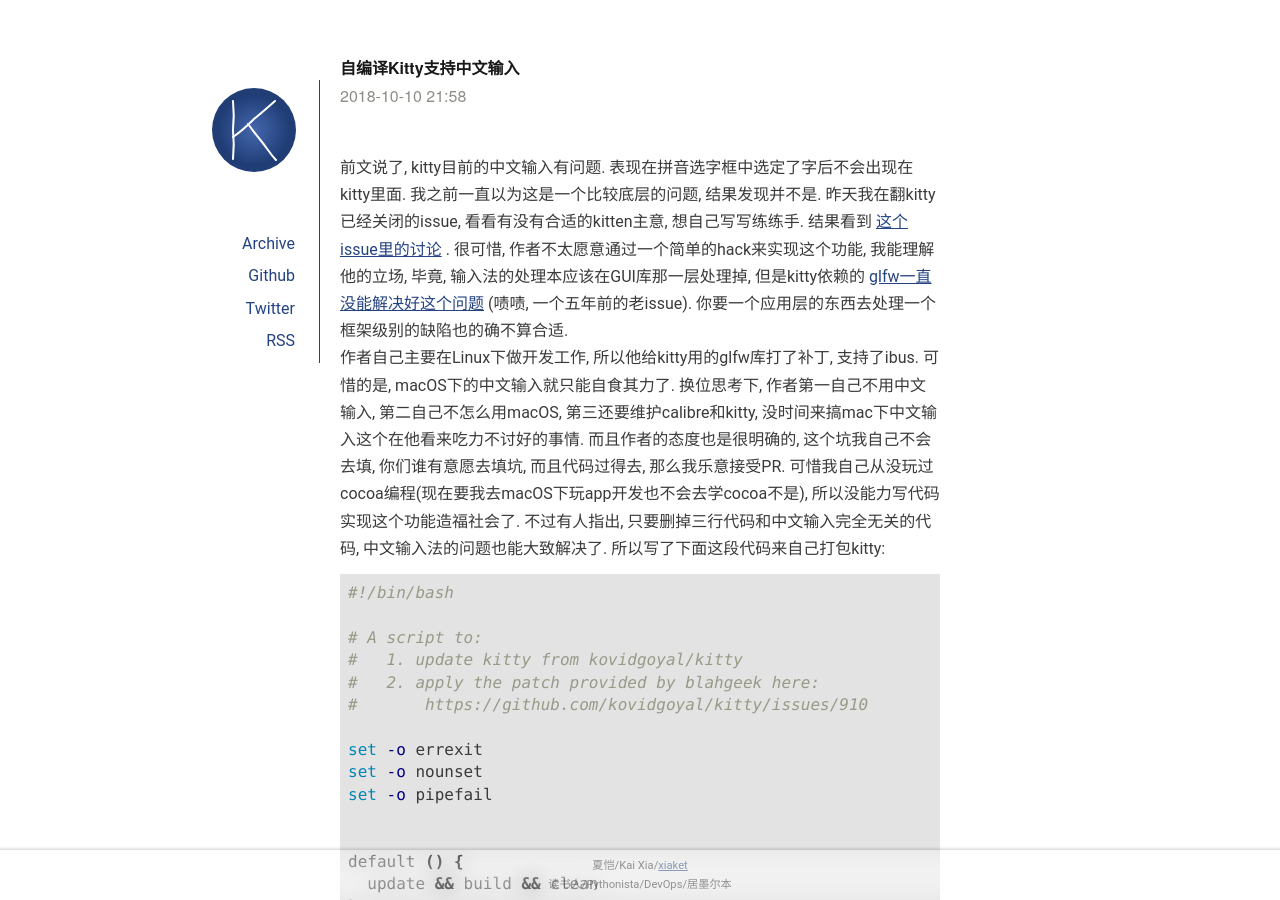
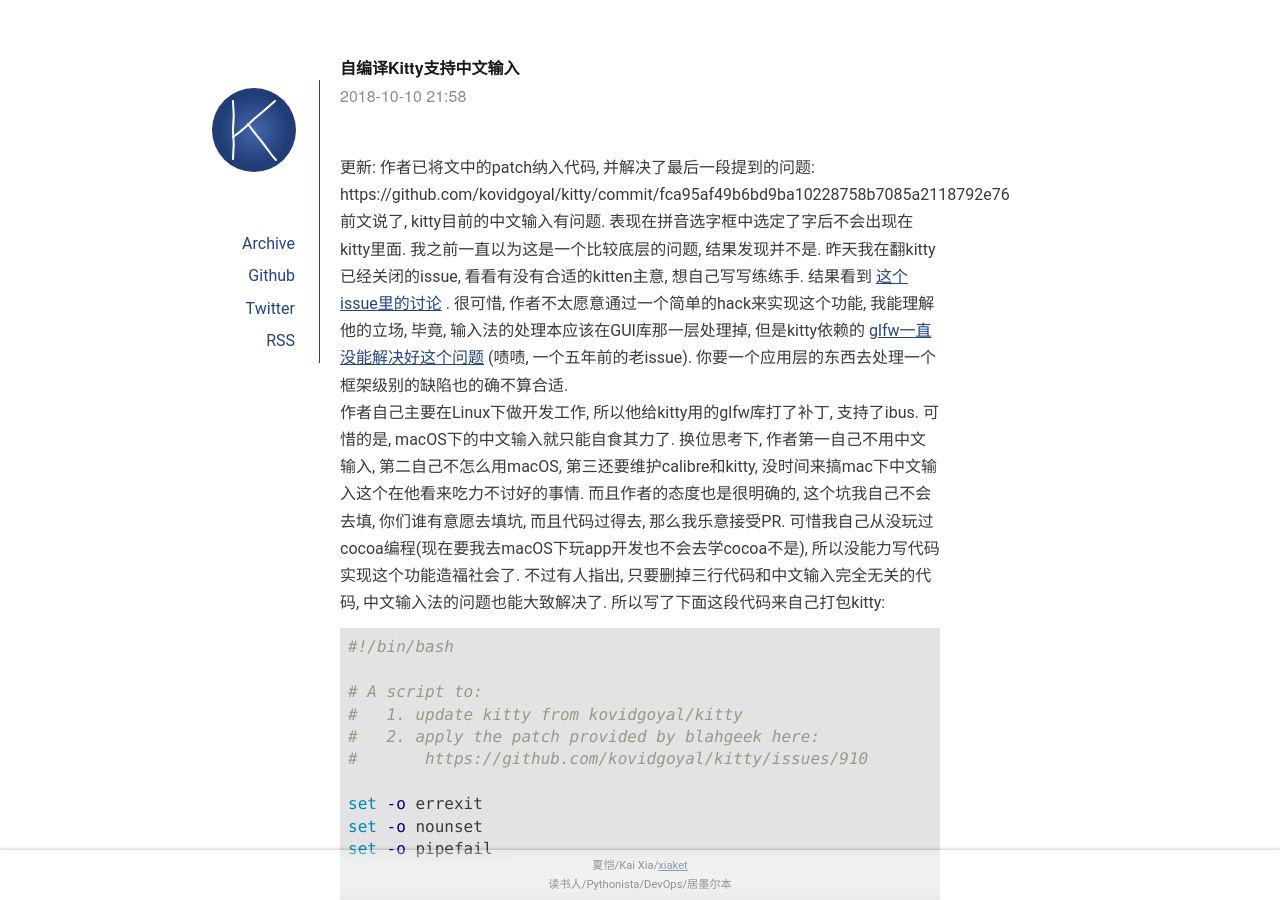
Before and after one commit to xiaket/xiaket.github.io, a Jekyll site: the page built from _posts/2018-10-10-kitty-chinese-ime.md, in a window 1280 px wide and 900 px high. Built offline with Jekyll 4.4.1, drawn with Linux system fonts in a browser that asks for light colours.

Commit message:
add update on this issue.
Signed-off-by: Kai Xia <xiaket@gmail.com>

```diff
--- a/_posts/2018-10-10-kitty-chinese-ime.md
+++ b/_posts/2018-10-10-kitty-chinese-ime.md
@@ -4,6 +4,10 @@ date:   2018-10-10 20:58 +1000
 lang:   zh
 ref:    kitty-chinese-ime
 ---
+
+
+
+更新: 作者已将文中的patch纳入代码, 并解决了最后一段提到的问题: https://github.com/kovidgoyal/kitty/commit/fca95af49b6bd9ba10228758b7085a2118792e76
 
 前文说了, kitty目前的中文输入有问题. 表现在拼音选字框中选定了字后不会出现在kitty里面. 我之前一直以为这是一个比较底层的问题, 结果发现并不是. 昨天我在翻kitty已经关闭的issue, 看看有没有合适的kitten主意, 想自己写写练练手. 结果看到[这个issue里的讨论](https://github.com/kovidgoyal/kitty/issues/910). 很可惜, 作者不太愿意通过一个简单的hack来实现这个功能, 我能理解他的立场, 毕竟, 输入法的处理本应该在GUI库那一层处理掉, 但是kitty依赖的[glfw一直没能解决好这个问题](https://github.com/glfw/glfw/issues/41)(啧啧, 一个五年前的老issue). 你要一个应用层的东西去处理一个框架级别的缺陷也的确不算合适.
 
```
